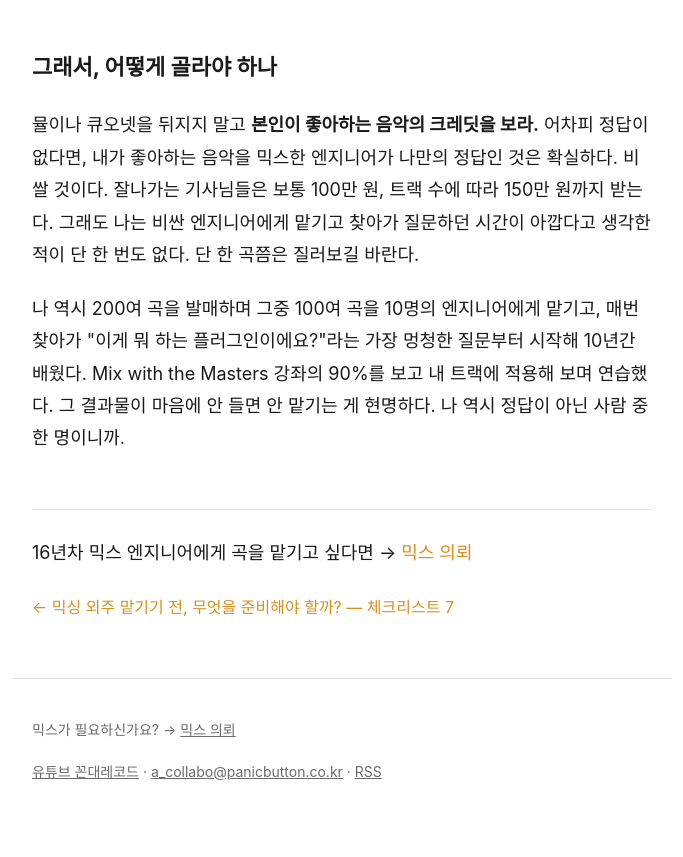
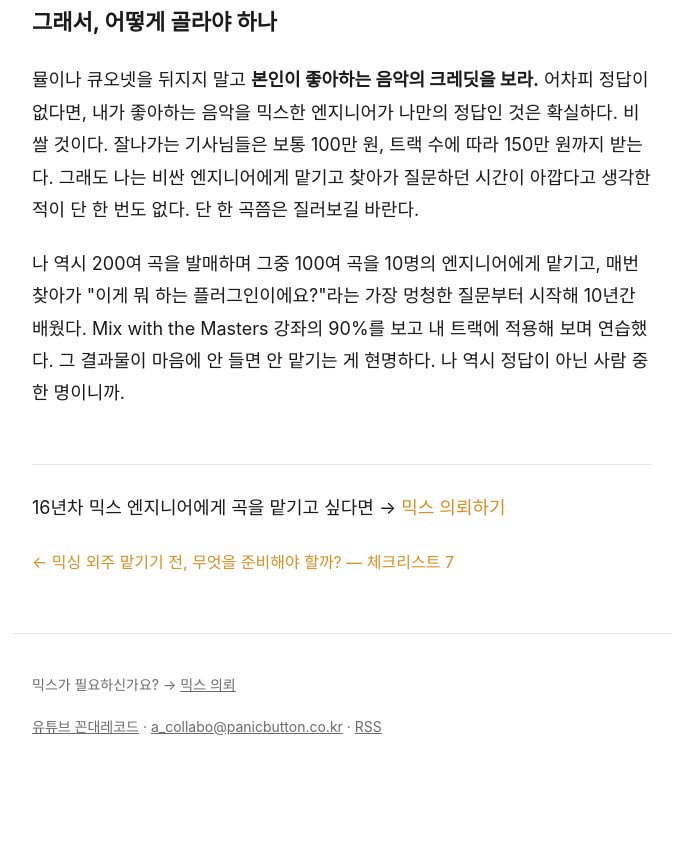
Before and after one commit to acollabo-ui/jaypd-site, an Astro site: page /blog/mix-engineer-yamae in a window 1280 px wide. Shown: the part 1827-2684 px from the top of the page, without its empty margins (298-981 px from the left). After the commit the page ends 2639 px from the top, so only its background shows below. Built offline with nearby package versions, Linux system fonts and the light colour scheme; Astro itself is replaced by a stand-in of ours.

Commit message:
Add files via upload

```diff
--- a/src/pages/blog/[slug].astro
+++ b/src/pages/blog/[slug].astro
@@ -25,13 +25,13 @@ const articleSchema = {
 };
 ---
 <Base title={post.data.title} description={post.data.description} ogType="article" schema={articleSchema}>
-  <article style="margin-top: 2.5em;">
+  <article>
     <h1>{post.data.title}</h1>
     <p class="meta">{post.data.date.toISOString().slice(0, 10)} · {post.data.series}</p>
     <Content />
 
     <div class="mix-line">
-      16년차 믹스 엔지니어에게 곡을 맡기고 싶다면 → <a href="/mix">믹스 의뢰</a>
+      16년차 믹스 엔지니어에게 곡을 맡기고 싶다면 → <a href={SITE.links.mix}>믹스 의뢰하기</a>
     </div>
 
     <nav class="post-nav">
--- a/src/pages/blog/index.astro
+++ b/src/pages/blog/index.astro
@@ -15,7 +15,7 @@ for (const p of posts) {
 }
 ---
 <Base title="블로그" description={`${SITE.series} — ${SITE.author}의 글 목록`}>
-  <div style="margin-top: 2.5em;">
+  <div>
     <h1>블로그</h1>
     <p class="meta">{SITE.series}</p>
     {[...byYear.entries()].map(([year, yearPosts]) => (
```
